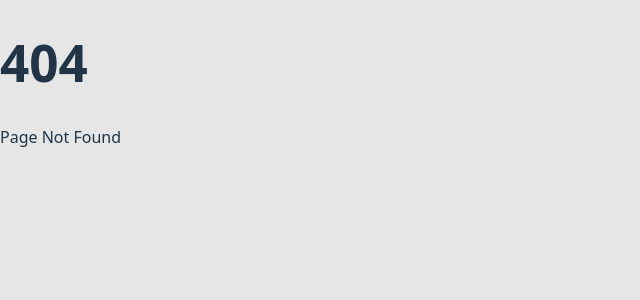
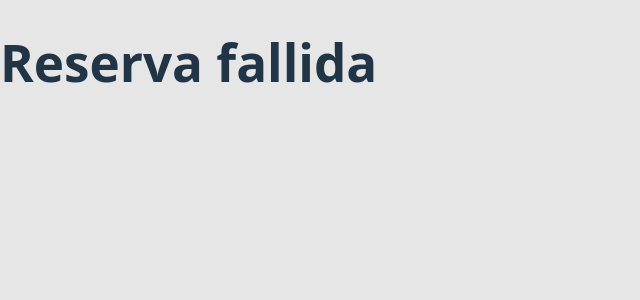
Before and after one commit to galoborelli/frontend_ship, a React (Vite) app: page /error in a window 1280 px wide. Before the commit this address had no page. Shown: the top 300 px of the page, without its empty margins (0-640 px from the left). Built offline with nearby package versions, Linux system fonts and the light colour scheme.

Commit message:
pages succcess y error of reserve

```diff
--- a/src/App.jsx
+++ b/src/App.jsx
@@ -1,6 +1,8 @@
 import { Routes, Route,Link } from "react-router-dom";
 import Home from "./Pages/Home/index.jsx";
 import NotFound from "./Pages/NotFound/index.jsx";
+import ReserveSuccess from "./Pages/ReserveSuccess/ReserveSuccess.jsx";
+import ReserveError from "./Pages/ReserveError/ReserveError.jsx";
 
 function App() {
   return (
@@ -8,6 +10,8 @@ function App() {
         <Routes>
           <Route path="/" element={<Home />} />
           <Route path="*" element={<NotFound />} />
+          <Route path="/success" element={<ReserveSuccess />} />
+          <Route path="/error" element={<ReserveError />} />
         </Routes>
     </>
   );
--- /dev/null
+++ b/src/Pages/ReserveError/ReserveError.jsx
@@ -0,0 +1,12 @@
+
+
+
+const ReserveError = () => {
+    return (
+        <div>
+            <h1>Reserva fallida</h1>
+        </div>
+    );
+}
+
+export default ReserveError;
--- /dev/null
+++ b/src/Pages/ReserveSuccess/ReserveSuccess.jsx
@@ -0,0 +1,11 @@
+
+
+const ReserveSuccess = () => {
+    return (
+        <div>
+            <h1>Reserva exitosa</h1>
+        </div>
+    );
+}
+
+export default ReserveSuccess;
```
